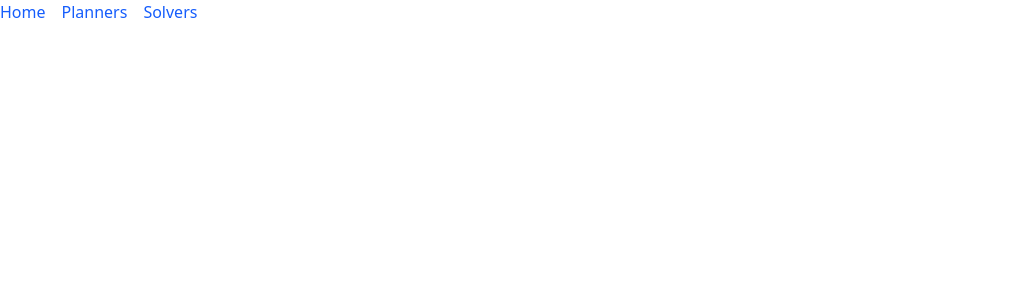
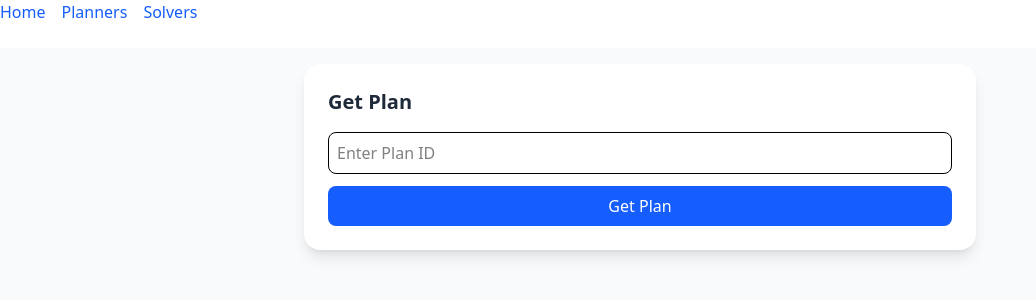
Before and after one commit to Constantino1024/pianista-sing, a React (Vite) app: page /get-plan in a window 1280 px wide. Before the commit this address had no page. Shown: the top 300 px of the page, without its empty margins (0-1036 px from the left). Built offline with nearby package versions, Linux system fonts and the light colour scheme.

Commit message:
GET/solve/pddl

```diff
--- a/src/App.jsx
+++ b/src/App.jsx
@@ -2,6 +2,7 @@ import { BrowserRouter as Router, Routes, Route, Link } from "react-router-dom";
 import Home from "@pages/Home";
 import PlannersPage from "@pages/PlannersPage";
 import SolversPage from "@pages/SolversPage";
+import GetPlanPage from "@pages/GetPlanPage";
 
 export default function App() {
   return (
@@ -21,6 +22,7 @@ export default function App() {
         <Route path="/" element={<Home />} />
         <Route path="/planners" element={<PlannersPage />} />
         <Route path="/solvers" element={<SolversPage />} />
+        <Route path="/get-plan" element={<GetPlanPage />} />
       </Routes>
     </Router>
   );
--- /dev/null
+++ b/src/components/Plan/GetPlan.jsx
@@ -0,0 +1,122 @@
+import { useState } from "react";
+import { useForm } from "react-hook-form";
+import { zodResolver } from "@hookform/resolvers/zod";
+import { z } from "zod";
+import { getPlanById } from "@api";
+
+const schema = z.object({
+  planId: z.string().min(1, "Plan ID is required"),
+});
+
+export default function GetPlan() {
+  const [plan, setPlan] = useState(null);
+  const [error, setError] = useState(null);
+  const [loading, setLoading] = useState(false);
+  const [isOngoing, setIsOngoing] = useState(false);
+
+  const {
+    register,
+    handleSubmit,
+    formState: { errors },
+    getValues,
+  } = useForm({ resolver: zodResolver(schema) });
+
+  const onSubmit = async ({ planId }) => {
+    setPlan(null);
+    setError(null);
+    setIsOngoing(false);
+    setLoading(true);
+
+    try {
+      const { data } = await getPlanById(planId);
+      setPlan(data);
+    } catch (err) {
+      if (err.response) {
+        const { status, data } = err.response;
+        if (status === 202) {
+          setIsOngoing(true);
+          setError("Planning process is still ongoing. Please check back later.");
+        } else if (status === 422) {
+          setError("Validation Error: " + JSON.stringify(data.detail));
+        } else if (status === 404) {
+          setError(data.detail || "Plan not found.");
+        } else {
+          setError(`Error ${status}: ${data?.message || JSON.stringify(data)}`);
+        }
+      } else {
+        setError("Network error or server unreachable.");
+      }
+    } finally {
+      setLoading(false);
+    }
+  };
+
+  const handleRetry = () => {
+    const planId = getValues("planId");
+    if (planId) {
+      onSubmit({ planId });
+    }
+  };
+
+  return (
+    <div className="p-6 bg-white shadow-lg rounded-2xl space-y-4">
+      <h2 className="text-xl font-semibold text-gray-800">Get Plan</h2>
+
+      <form onSubmit={handleSubmit(onSubmit)} className="space-y-3">
+        <div>
+          <input
+            type="text"
+            placeholder="Enter Plan ID"
+            {...register("planId")}
+            className="w-full p-2 border rounded-lg focus:ring-2 focus:ring-blue-500"
+          />
+          {errors.planId && (
+            <p className="text-sm text-red-600 mt-1">{errors.planId.message}</p>
+          )}
+        </div>
+
+        <button
+          type="submit"
+          disabled={loading}
+          className="w-full bg-blue-600 text-white py-2 px-4 rounded-lg hover:bg-blue-700 disabled:opacity-50"
+        >
+          {loading ? "Fetching Plan..." : "Get Plan"}
+        </button>
+      </form>
+
+      {/* Results Section */}
+      {plan && (
+        <div className="p-4 bg-green-50 border border-green-200 rounded-lg">
+          <h3 className="font-bold text-green-700 mb-2">Plan Retrieved Successfully</h3>
+          <div className="bg-white p-3 rounded border">
+            <h4 className="font-semibold mb-2">Generated Plan:</h4>
+            <pre className="whitespace-pre-wrap text-sm bg-gray-50 p-3 rounded border overflow-x-auto max-h-96 overflow-y-auto">
+              {plan.plan}
+            </pre>
+          </div>
+        </div>
+      )}
+
+      {error && (
+        <div className={`p-4 border rounded-lg ${isOngoing ? 'bg-yellow-50 border-yellow-200' : 'bg-red-50 border-red-200'}`}>
+          <div className="flex justify-between items-start">
+            <div>
+              <p className={`font-bold ${isOngoing ? 'text-yellow-700' : 'text-red-700'}`}>
+                {isOngoing ? 'Plan Not Ready' : 'Error'}
+              </p>
+              <p className={isOngoing ? 'text-yellow-700' : 'text-red-700'}>{error}</p>
+            </div>
+            {isOngoing && (
+              <button
+                onClick={handleRetry}
+                className="ml-4 bg-yellow-600 text-white px-3 py-1 rounded text-sm hover:bg-yellow-700"
+              >
+                Retry
+              </button>
+            )}
+          </div>
+        </div>
+      )}
+    </div>
+  );
+}
--- a/src/components/Plan/PlanForm.jsx
+++ b/src/components/Plan/PlanForm.jsx
@@ -32,11 +32,22 @@ export default function PlanForm({
 
     try {
       const { data } = await postPlan(domain, problem, {
-        plannerId: selectedPlannerId || undefined, // only include if chosen
+        plannerId: selectedPlannerId || undefined,
         convertRealTypes,
       });
       setJobId(data.id);
     } catch (err) {
+      if (err.response?.status === 422) {
+        const validationErrors = err.response?.data?.detail;
+        if (Array.isArray(validationErrors)) {
+          const errorMessages = validationErrors
+            .map((error) => `${error.loc?.join(".")}: ${error.msg}`)
+            .join(", ");
+          setError(`Validation Error: ${errorMessages}`);
+        } else {
+          setError("Validation Error: Invalid plan ID format");
+        }
+      }
       setError(err.response?.data?.detail || "Failed to submit plan.");
     } finally {
       setLoading(false);
@@ -47,7 +58,6 @@ export default function PlanForm({
     <div className="p-6 bg-white shadow-lg rounded-2xl space-y-4">
       <h2 className="text-xl font-semibold text-gray-800">Post Plan</h2>
 
-      {/* 🔹 Planner selection notice or details */}
       {selectedPlannerDetails ? (
         <div className="p-4 border rounded bg-gray-50">
           <div className="flex justify-between items-center mb-2">
--- /dev/null
+++ b/src/pages/GetPlanPage.jsx
@@ -0,0 +1,13 @@
+import GetPlan from "@components/Plan/GetPlan";
+
+export default function GetPlanPage() {
+  return (
+    <div className="min-h-screen bg-gray-50 p-4">
+      <div className="flex justify-center">
+        <div className="w-full max-w-2xl">
+          <GetPlan />
+        </div>
+      </div>
+    </div>
+  );
+}
--- a/src/pages/Home.jsx
+++ b/src/pages/Home.jsx
@@ -2,6 +2,7 @@ import { useState } from "react";
 import ApiStatus from "@components/ApiStatus";
 import PlannersListDynamic from "@components/Planners/PlannerListDynamic";
 import PlanForm from "@components/Plan/PlanForm";
+import GetPlan from "@components/Plan/GetPlan";
 
 export default function Home() {
   const [selectedPlannerId, setSelectedPlannerId] = useState(null);
@@ -33,6 +34,9 @@ export default function Home() {
             clearPlanner={clearPlannerSelection}
           />
         </div>
+        <div className="lg:col-span-3">
+          <GetPlan />
+        </div>
       </div>
     </div>
   );
```
